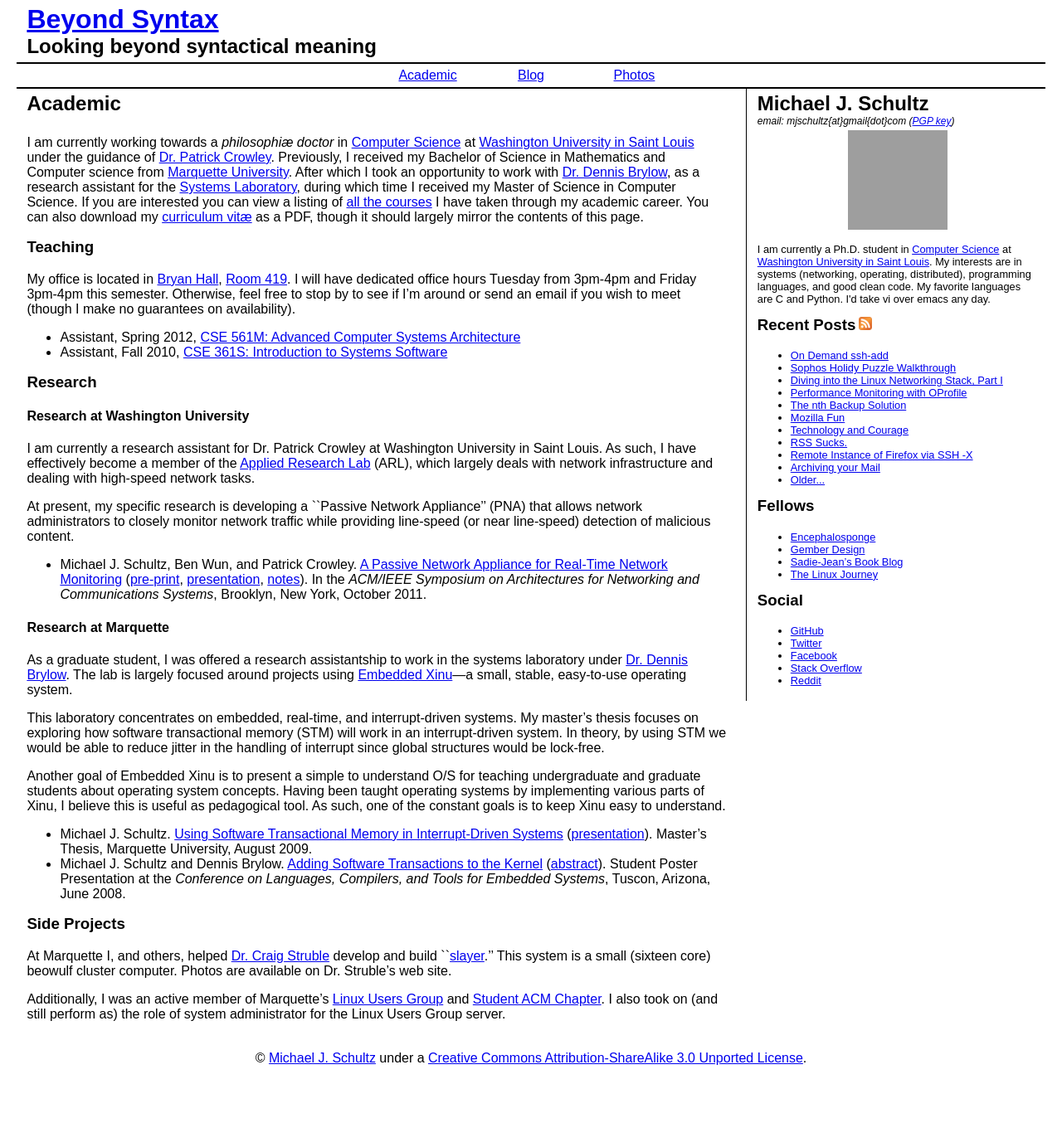
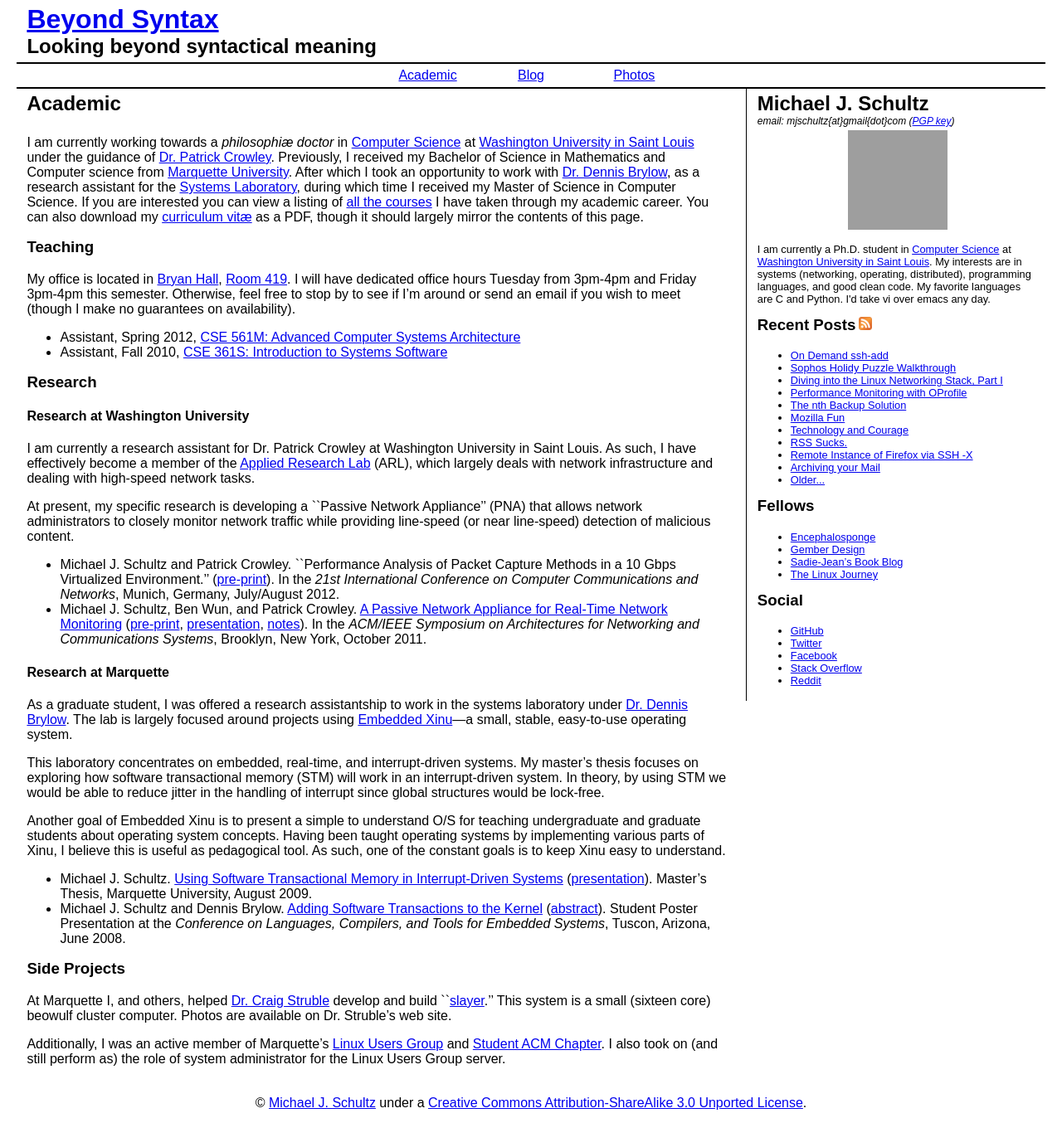
Before and after one commit to mjschultz/mjschultz.github.com, a Jekyll site: the page built from academic/index.markdown, in a window 1280 px wide. Shown: the whole page at 83% size. Built offline with Jekyll 4.4.1, drawn with Linux system fonts in a browser that asks for light colours; Markdown is read by kramdown in place of the engine named in the settings; before the commit the page ends 1300 px from its top, so only the background shows below that; grey boxes are pictures that could not be loaded.

Commit message:
Added ICCCN2012 paper

```diff
--- a/academic/index.markdown
+++ b/academic/index.markdown
@@ -50,6 +50,11 @@ Appliance'' (PNA) that allows network administrators to closely monitor
 network traffic while providing line-speed (or near line-speed) detection
 of malicious content.
 
+* Michael J. Schultz and Patrick Crowley. ``Performance Analysis of Packet
+  Capture Methods in a 10 Gbps Virtualized Environment.''
+  ([pre-print](static/icccn2012-kvm.pdf)).  In the *21st International
+  Conference on Computer Communications and Networks*, Munich, Germany,
+  July/August 2012.
 * Michael J. Schultz, Ben Wun, and Patrick Crowley. [A Passive Network
   Appliance for Real-Time Network
   Monitoring](http://dx.doi.org/10.1109/ANCS.2011.46)
```
Also changed, not shown: 1 other file.
